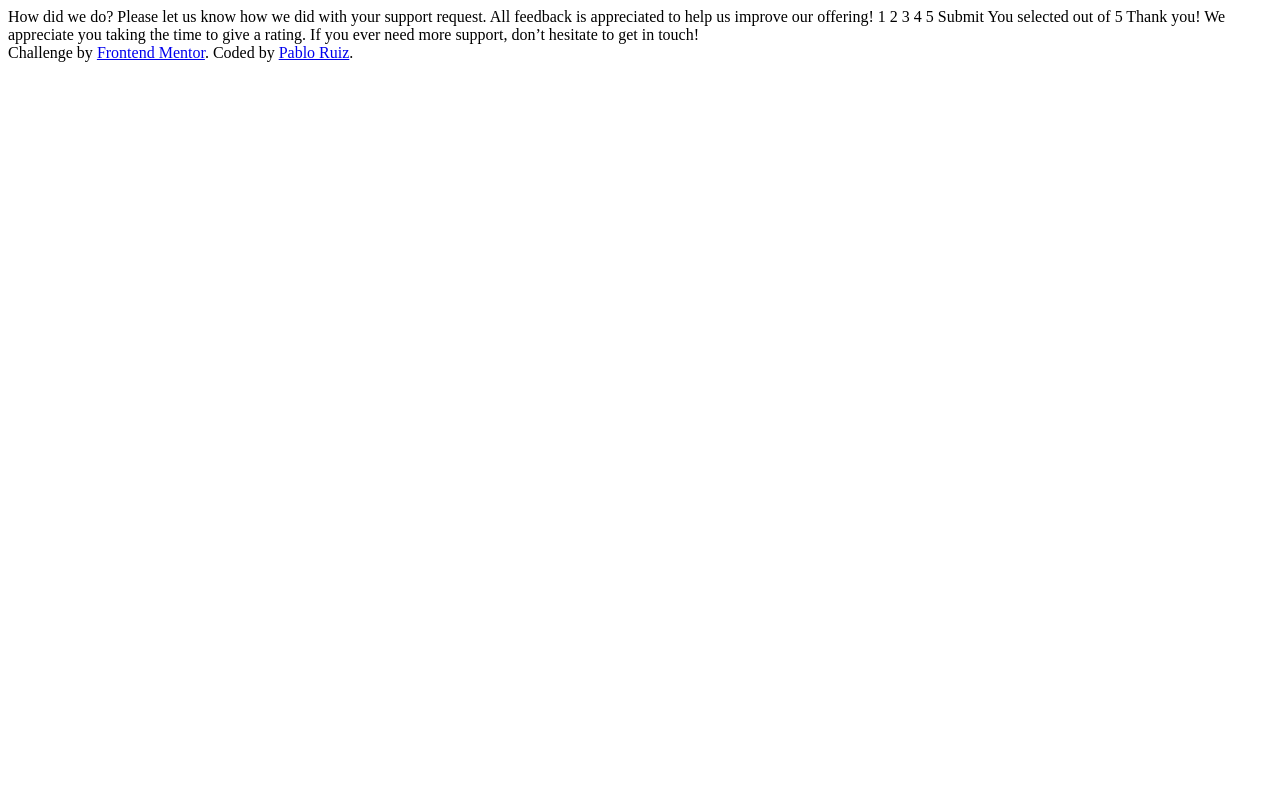
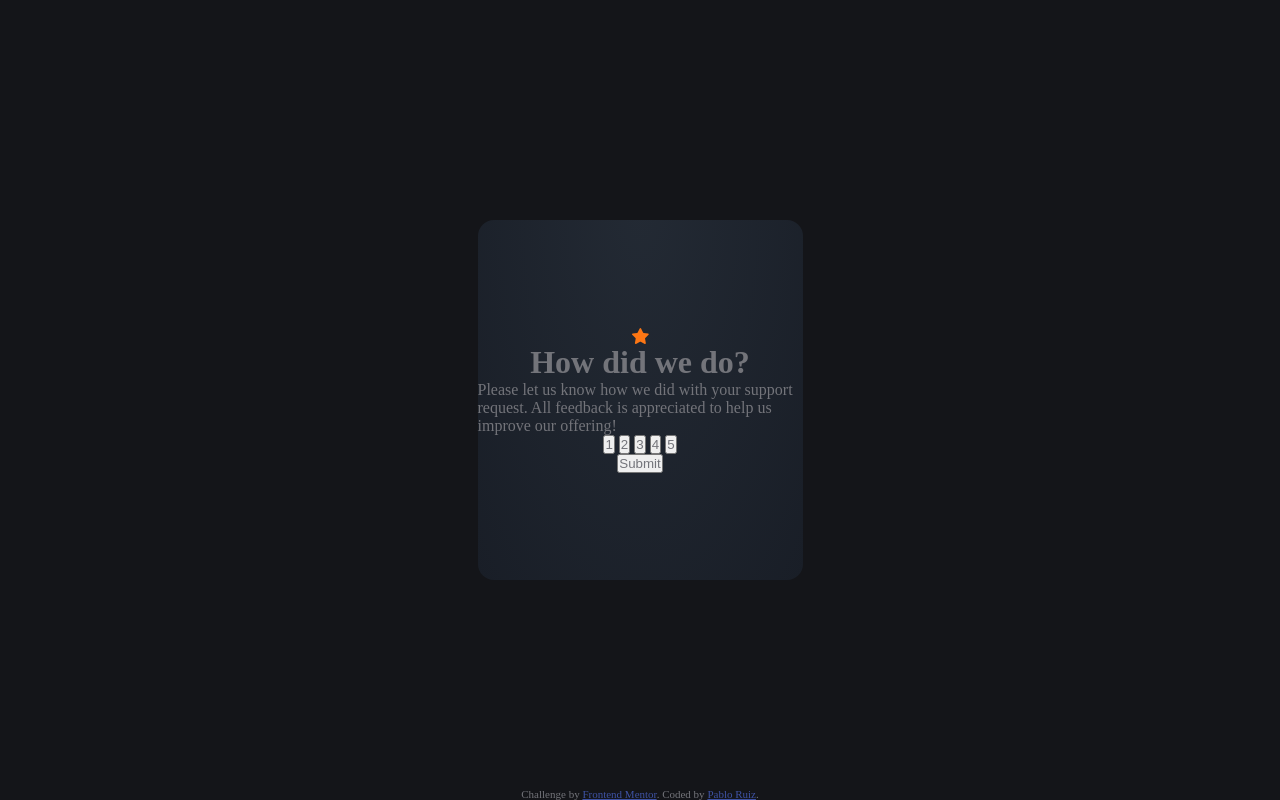
Before and after one commit to PabloRuiz92/interactive-rating-component-main.github.io, a plain HTML site: page index.html in a window 1280 px wide. Drawn offline with Linux system fonts and the light colour scheme.

Commit message:
Basic layout

```diff
--- a/CSS/style.css
+++ b/CSS/style.css
@@ -13,10 +13,22 @@ html {
 body {
     width: 100%;
     min-height: 100vh;
-    background-color: #F3EAE3;
+    background-color: #141519;
     display: flex;
     align-items: center;
     justify-content: center;
+}
+
+.containerFlex {
+    display: flex;
+    flex-direction: column;
+    align-items: center;
+    justify-content: center;
+    color: white;
+    background-image: radial-gradient(at 50% -5%, #232A34, #191E27);
+    width: 20.3125em;
+    height: 22.5em;
+    border-radius: 1em;
 }
 
 .attribution {
--- a/index.html
+++ b/index.html
@@ -4,37 +4,34 @@
   <meta charset="UTF-8">
   <meta name="viewport" content="width=device-width, initial-scale=1.0">
   <link rel="icon" type="image/png" sizes="32x32" href="./images/favicon-32x32.png">
+  <link rel="stylesheet" href="CSS/style.css">
   <title>Frontend Mentor | Interactive rating component</title>
-  <style>
-
-  </style>
 </head>
 <body>
 
-  <!-- Rating state start -->
+  <main class="containerFlex">
+    <img src="images/icon-star.svg" alt="star icon">
+    <h1>How did we do?</h1>
+    <p>
+      Please let us know how we did with your support request. All feedback is appreciated
+      to help us improve our offering!
+    </p>
+    <div><button>1</button> <button>2</button> <button>3</button> <button>4</button> <button>5</button></div>
+    <button>Submit</button>
+  </main>
 
-  How did we do?
+  <!-- <main>
+    <img src="images/illustration-thank-you.svg" alt="Thank you!">
 
-  Please let us know how we did with your support request. All feedback is appreciated
-  to help us improve our offering!
+    <h2>You selected  Add rating here out of 5</h2>
 
-  1 2 3 4 5
+    <h1>Thank you!</h1>
 
-  Submit
-
-  <!-- Rating state end -->
-
-  <!-- Thank you state start -->
-
-  You selected <!-- Add rating here --> out of 5
-
-  Thank you!
-
-  We appreciate you taking the time to give a rating. If you ever need more support,
-  don’t hesitate to get in touch!
-
-  <!-- Thank you state end -->
-
+    <p>
+      We appreciate you taking the time to give a rating. If you ever need more support,
+      don’t hesitate to get in touch!
+    </p>
+  </main> -->
 
   <div class="attribution">
     Challenge by <a href="https://www.frontendmentor.io?ref=challenge" target="_blank">Frontend Mentor</a>.
```
